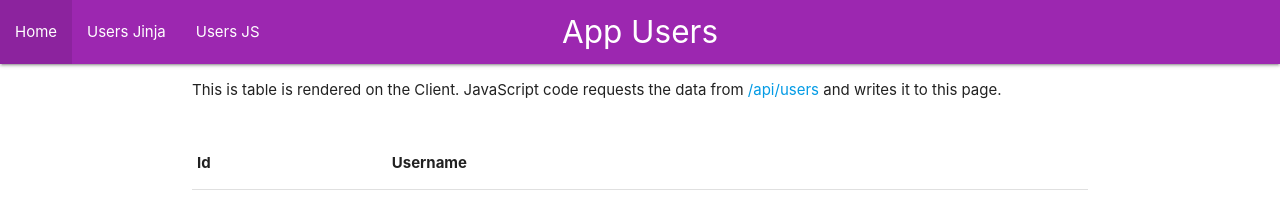
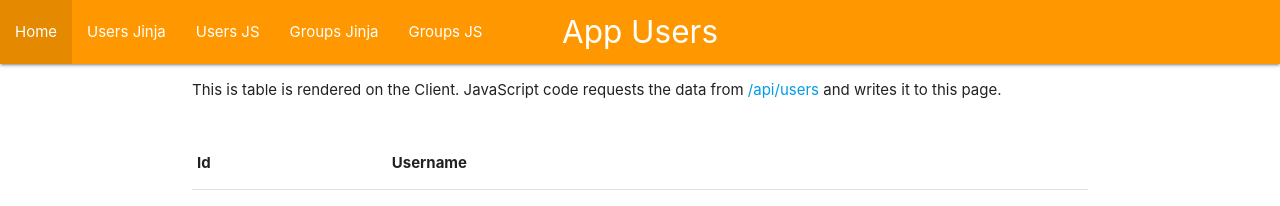
Before and after one commit to COMP-3613-Software-Engineering-2/techkings-business-app, a website: page App/static/static-user.html in a window 1280 px wide. Drawn offline with nearby package versions, Linux system fonts and the light colour scheme; no server answers.

Commit message:
editted html

```diff
--- a/App/static/static-user.html
+++ b/App/static/static-user.html
@@ -13,7 +13,7 @@
 
   </head>
   <body>
-    <nav class="purple">
+    <nav class="orange">
       <div class="nav-wrapper">
         <a href="#!" class="brand-logo center">App Users</a>
         <div class="nav-wrapper">
@@ -21,6 +21,8 @@
                 <li><a href="/">Home</a></li>
                 <li><a href="/users">Users Jinja</a></li>
                 <li><a href="/static/users">Users JS</a></li>
+                <li><a href="/groups">Groups Jinja</a></li>
+                <li><a href="/static/groups">Groups JS</a></li>
             </ul>
         </div>
       </div>
```
Also changed, not shown: App/static/static-group.html (+2 -0 lines), e2e/test.js (+4 -4 lines), readme.md.
